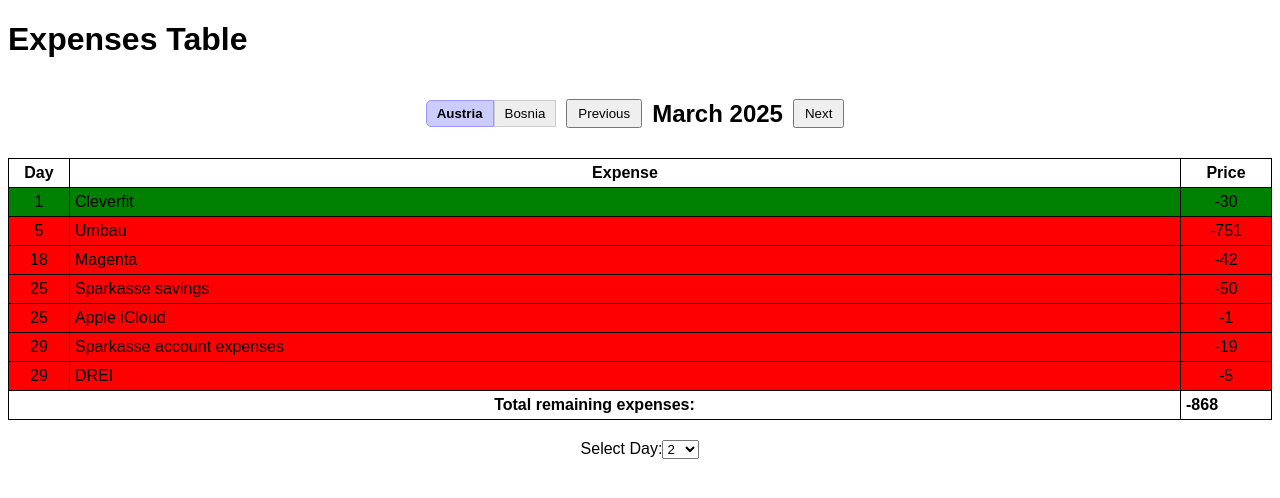
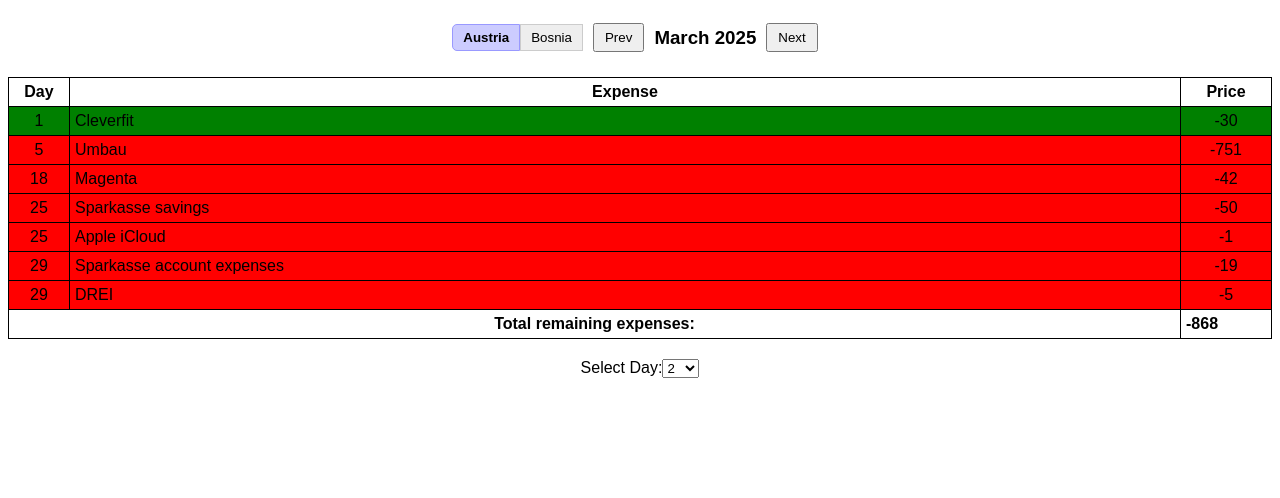
Before and after one commit to dofahkiin/expenses, a plain HTML site: page expenses.html in a window 1280 px wide. Drawn offline with Linux system fonts and the light colour scheme.

Commit message:
Small cosmetic fixes, fonts, removing title

```diff
--- a/expenses.html
+++ b/expenses.html
@@ -110,13 +110,11 @@
 </head>
 
 <body>
-    <h1>Expenses Table</h1>
-
     <div class="month-nav">
         <button id="at-button" class="location-button active">Austria</button>
         <button id="bh-button" class="location-button">Bosnia</button>
-        <button id="prev-month">Previous</button>
-        <h2 id="current-month"></h2>
+        <button id="prev-month">Prev</button>
+        <h3 id="current-month"></h3>
         <button id="next-month">Next</button>
     </div>
 
```
